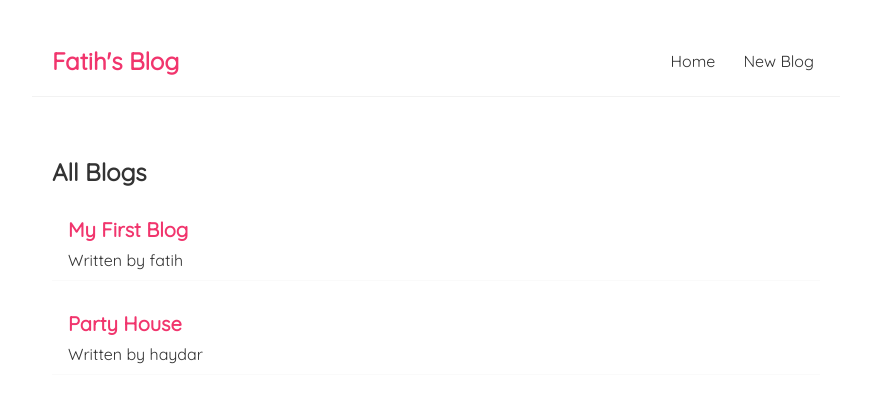
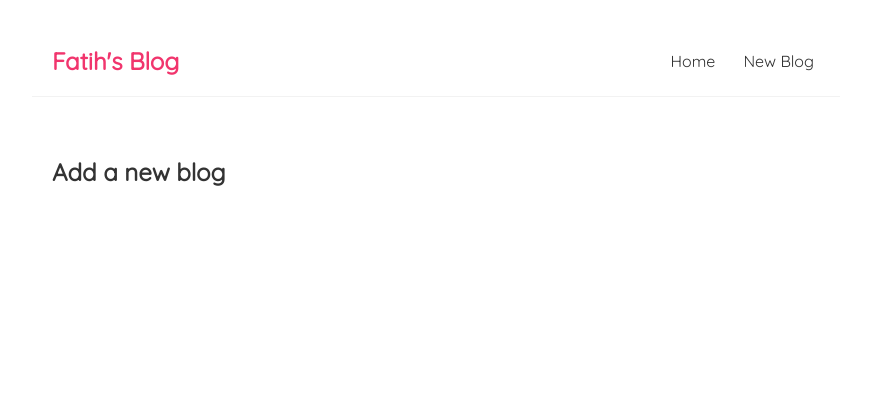
Before and after one commit to mfcandan/react-blog, a React (Create React App) app: page /create in a window 1280 px wide. Shown: the top 402 px of the page, without its empty margins (204-1075 px from the left). Built offline with nearby package versions, Linux system fonts and the light colour scheme; data requests are answered from the project's data file; the HTML template or start-up script is replaced by a standard one.

Commit message:
Router Setup

```diff
--- a/package.json
+++ b/package.json
@@ -8,6 +8,7 @@
     "@testing-library/user-event": "^12.6.3",
     "react": "^17.0.1",
     "react-dom": "^17.0.1",
+    "react-router-dom": "^5.2.0",
     "react-scripts": "4.0.2",
     "web-vitals": "^1.1.0"
   },
--- a/src/App.js
+++ b/src/App.js
@@ -1,15 +1,26 @@
 import Navbar from './Navbar';
 import Home from './Home';
+import Create from './Create';
+import { BrowserRouter as Router, Route, Switch } from 'react-router-dom';
 
 
 function App() {
   return (
-    <div className="App">
-      <Navbar/>
-      <div className="content">
-        <Home />
+    <Router>
+      <div className="App">
+        <Navbar/>
+        <div className="content">
+          <Switch>
+            <Route exact path="/">
+              <Home />
+            </Route>
+            <Route path="/create">
+              <Create />
+            </Route>
+          </Switch>
+        </div>
       </div>
-    </div>
+    </Router>
   );
 }
 
--- /dev/null
+++ b/src/Create.js
@@ -0,0 +1,9 @@
+const Create = () => {
+    return (
+        <div className="create">
+            <h2>Add a new blog</h2>
+        </div>
+    );
+}
+
+export default Create;
```
Also changed, not shown: 1 other file (tests, documents, lock files or other folders).
